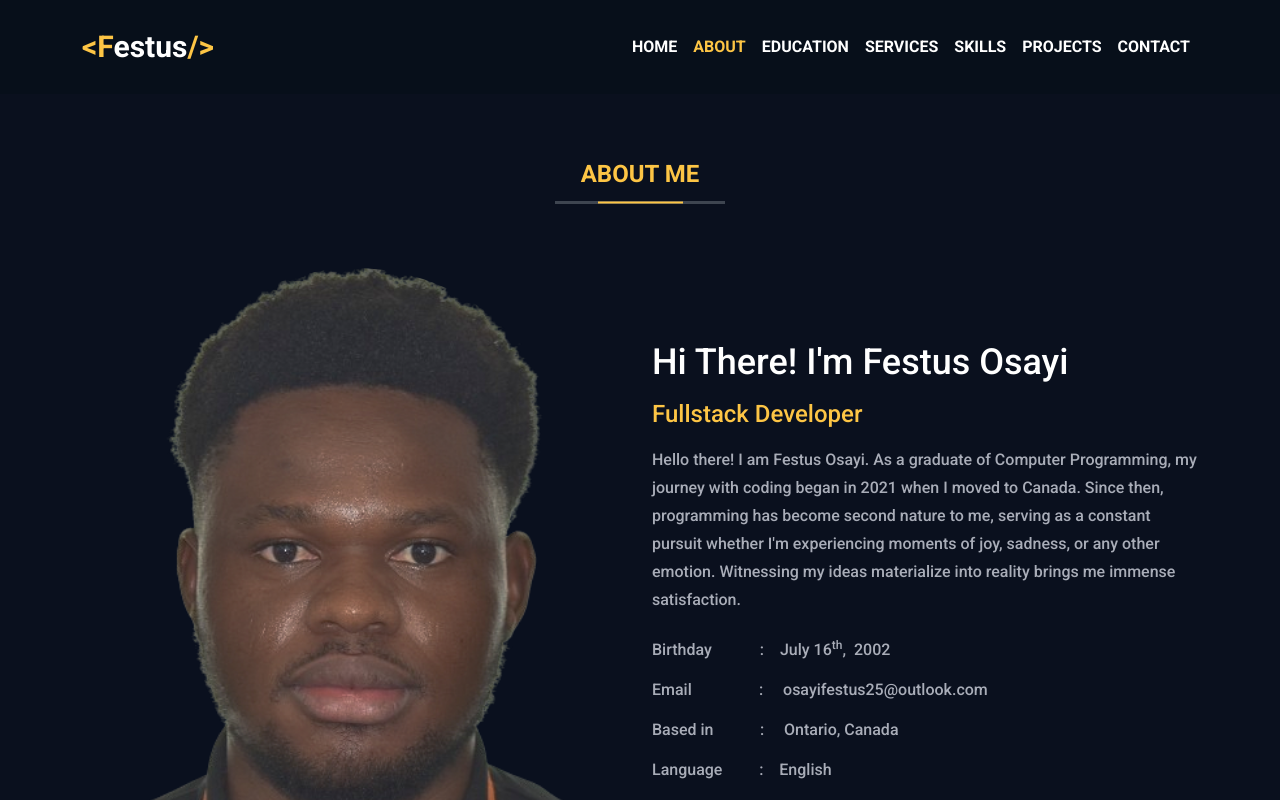
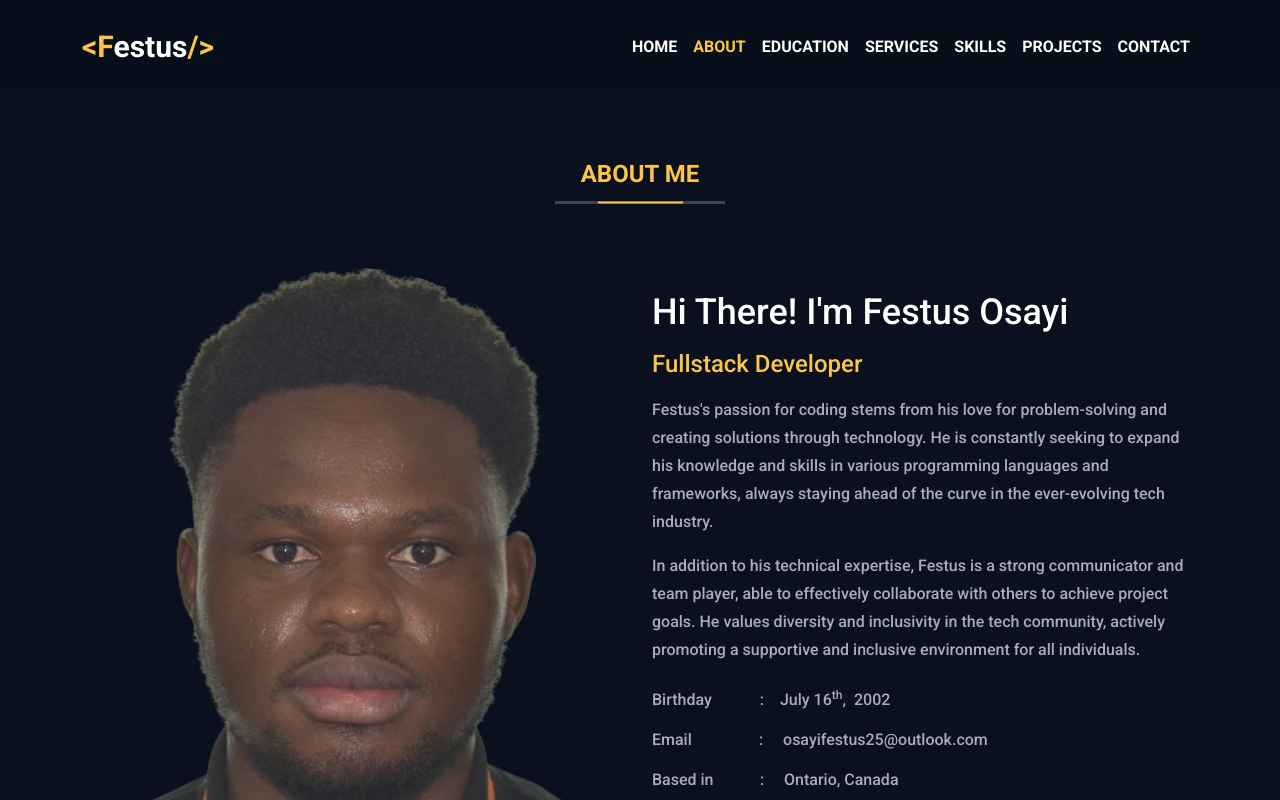
Before and after one commit to Festus-Osayi/professional-portfolio, a Next.js app: page /about in a window 1280 px wide. Shown: the top 800 px of the page. Built offline with nearby package versions, Linux system fonts and the light colour scheme; what next-reveal would draw is missing.

Commit message:
made a few update on the about section

```diff
--- a/pages/about.js
+++ b/pages/about.js
@@ -39,7 +39,12 @@ export default function AboutPage() {
                 <Col lg={6} md={12} sm={12} xs={12}>
                   <p className="text-4xl heading">Hi There! I&apos;m Festus Osayi</p>
                   <p className="text-2xl mt-3 text-headingColor">Fullstack Developer</p>
-                  <p className="text-greyTextColor leading-7 mt-3">Hello there! I am Festus Osayi. As a graduate of Computer Programming, my journey with coding began in 2021 when I moved to Canada. Since then, programming has become second nature to me, serving as a constant pursuit whether I&apos;m experiencing moments of joy, sadness, or any other emotion. Witnessing my ideas materialize into reality brings me immense satisfaction.</p>
+                  <p className="text-greyTextColor leading-7 mt-3">Festus&apos;s passion for coding stems from his love for problem-solving and creating solutions through technology. He is constantly seeking to expand his knowledge and skills in various programming languages and frameworks, always staying ahead of the curve in the ever-evolving tech industry.</p>
+
+                  <p className="text-greyTextColor leading-7 mt-3">
+                    In addition to his technical expertise, Festus is a strong communicator and team player, able to effectively collaborate with others to achieve project goals. He values diversity and inclusivity in the tech community, actively promoting a supportive and inclusive environment for all individuals.
+                  </p>
+
 
                   {/* About Festus */}
                   <ul className='text-greyTextColor leading-10 mt-3'>
```
